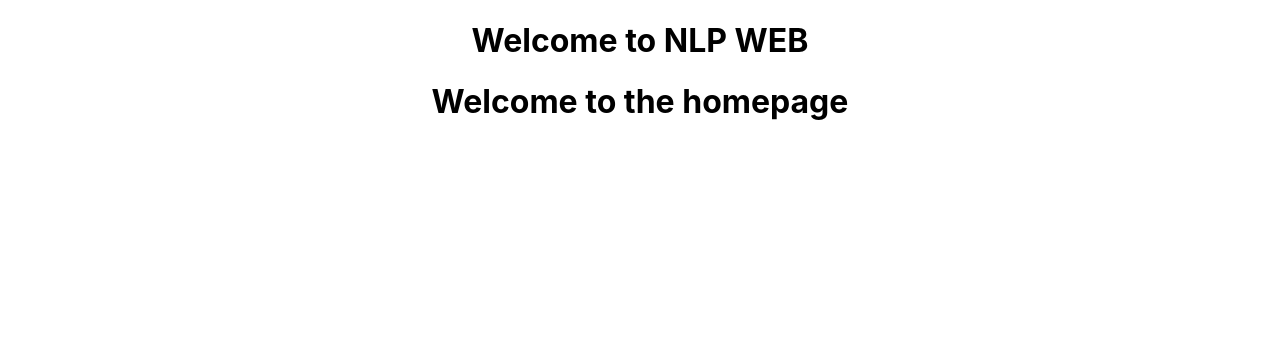
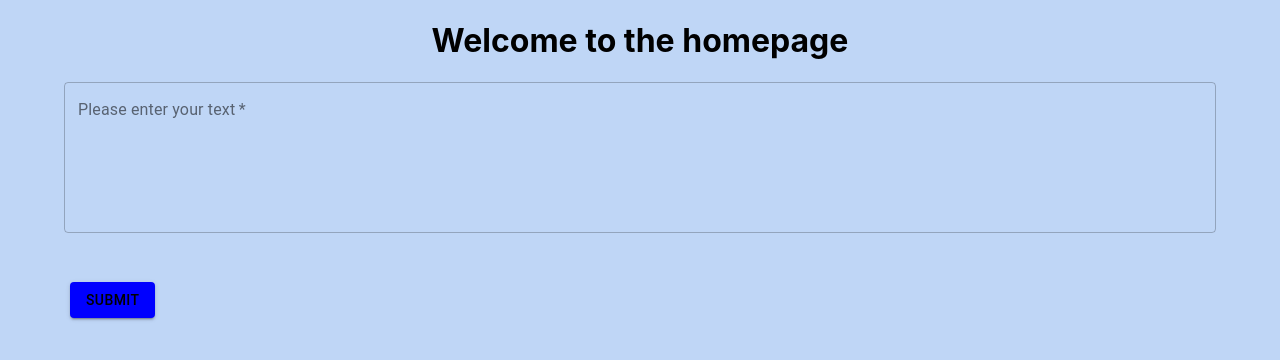
Before and after one commit to aimanyounises1/NLP_WEB, a React (Create React App) app in the folder WEB_NLP/APP/Client/nlp-web/: page /homepage in a window 1280 px wide. Shown: the top 360 px of the page. Built offline with nearby package versions, Linux system fonts and the light colour scheme; sample sign-in values are in the browser's storage.

Commit message:
added tranformers env

```diff
--- a/WEB_NLP/APP/Client/nlp-web/src/App.js
+++ b/WEB_NLP/APP/Client/nlp-web/src/App.js
@@ -1,12 +1,12 @@
 //import logo from './logo.svg';
 import './App.css';
-import React ,{useState , useEffect} from 'react';
+import React ,{useState} from 'react';
 import Login from './components/Login';
-import  {Navigate , BrowserRouter as Router , Route , Routes} from 'react-router-dom';
+import  {Navigate  , Route , Routes} from 'react-router-dom';
 import  Homepage  from './components/Homepage';
 import {useNavigate} from 'react-router-dom';
+document.body.style.background = "#bfd6f6";
 
-document.body.style.backgroundColor = 'white';
 function App() {
   const history =  useNavigate()
   const [token , setToken] = useState(localStorage.getItem('authToken')? JSON.parse(localStorage.getItem('authToken')) : null);
@@ -19,11 +19,9 @@ function App() {
   }
   return (
     <div className="App">
-     <h1>Welcome to NLP WEB</h1>
      <Routes>
      <Route exact path = '/'  element = {<Login userLogin = {userLogin}/>} />
      <Route  exact path = '/homepage' element = {
-        console.log("in route ",JSON.parse(localStorage.getItem('authToken'))),
        !authenticated? <Navigate to="/" /> : <Homepage/>} />
      </Routes>
     </div>
--- a/WEB_NLP/APP/Client/nlp-web/src/components/Homepage.js
+++ b/WEB_NLP/APP/Client/nlp-web/src/components/Homepage.js
@@ -1,10 +1,55 @@
-import React from 'react';
+import React,{useState} from 'react';
+import { Grid, TextField  } from '@material-ui/core';
+import {makeStyles , Button , Container} from '@material-ui/core';
+const useStyles = makeStyles({
+    field: {
+        width: '90%',
+         height: '200px' ,
+          marginTop: '' ,
+    },
+    btn :{
+        color: 'black',
+        backgroundColor: 'blue',
+        marginLeft :'70px'
+    }
 
+})
 export const Homepage = () => {
+    const classes = useStyles();
+    const [sentence , setSentence] = useState('');
+    const handleSubmit = (e) =>{
+        e.preventDefault();
+        if(sentence){
+            console.log(sentence);
+        }
+    }
     return (
         <div>
             <h1>Welcome to the homepage</h1>
+            <form noValidate onSubmit={handleSubmit}>
+            <TextField
+            className={classes.field}
+
+            label ="Please enter your text"
+            variant = "outlined"
+            color = "secondary"
+            required={true}
+            rows ={6}
+            multiline
+            onChange={(e) => {setSentence(e.target.value)}}
+               />
+               <Grid align="left">
+            <Button
+            className={classes.btn}
+          align ="center"
+          variant ="contained"
+          type ="submit"
+            >
+                Submit
+            </Button>
+            </Grid>
+                </form>
         </div>
     )
 }
-export default Homepage
+export default Homepage;
--- a/WEB_NLP/APP/Client/nlp-web/src/components/Login.js
+++ b/WEB_NLP/APP/Client/nlp-web/src/components/Login.js
@@ -6,7 +6,7 @@ import Link from '@material-ui/core/Link';
 import Typography from '@material-ui/core/Typography';
 import {useNavigate} from 'react-router-dom';
 const Login = (props) => {
-    const propStyle = {padding :20 , height :"70vh" , width :280 , margin :"20px auto"};
+    const propStyle = {padding :20 , height :"70vh" , width :600 , margin :"20px auto", backgroundColor :"white"};
     const styleAvatar = {backgroundColor : 'green'};
     const preventDefault = (event) => event.preventDefault();
     const btnStyle ={margin :"8px 0 "};
@@ -69,6 +69,7 @@ const Login = (props) => {
     return (
         <Grid>
             <Paper elevation = {10}  style ={propStyle} >
+                <h1 >Welcome to NLP Web</h1>
                 <Grid align = "center">
                      <Avatar style = {styleAvatar}>
                  H
@@ -76,7 +77,7 @@ const Login = (props) => {
             <h2>Sign in</h2>
             <TextField
             value ={state.credentials.username}
-            label = "username"
+            label = "Username"
             name = "username"
             placeholder = "Enter your username"
             fullWidth required
@@ -106,7 +107,9 @@ const Login = (props) => {
           type ="submit"
         color ='primary'
         onClick ={User_data}
-        fullWidth variant ="contained"
+        variant ='outlined'
+        fullWidth
+         variant ="contained"
         style= {btnStyle}
 
           >
```
Also changed, not shown: 2 other files (tests, documents, lock files or other folders).
